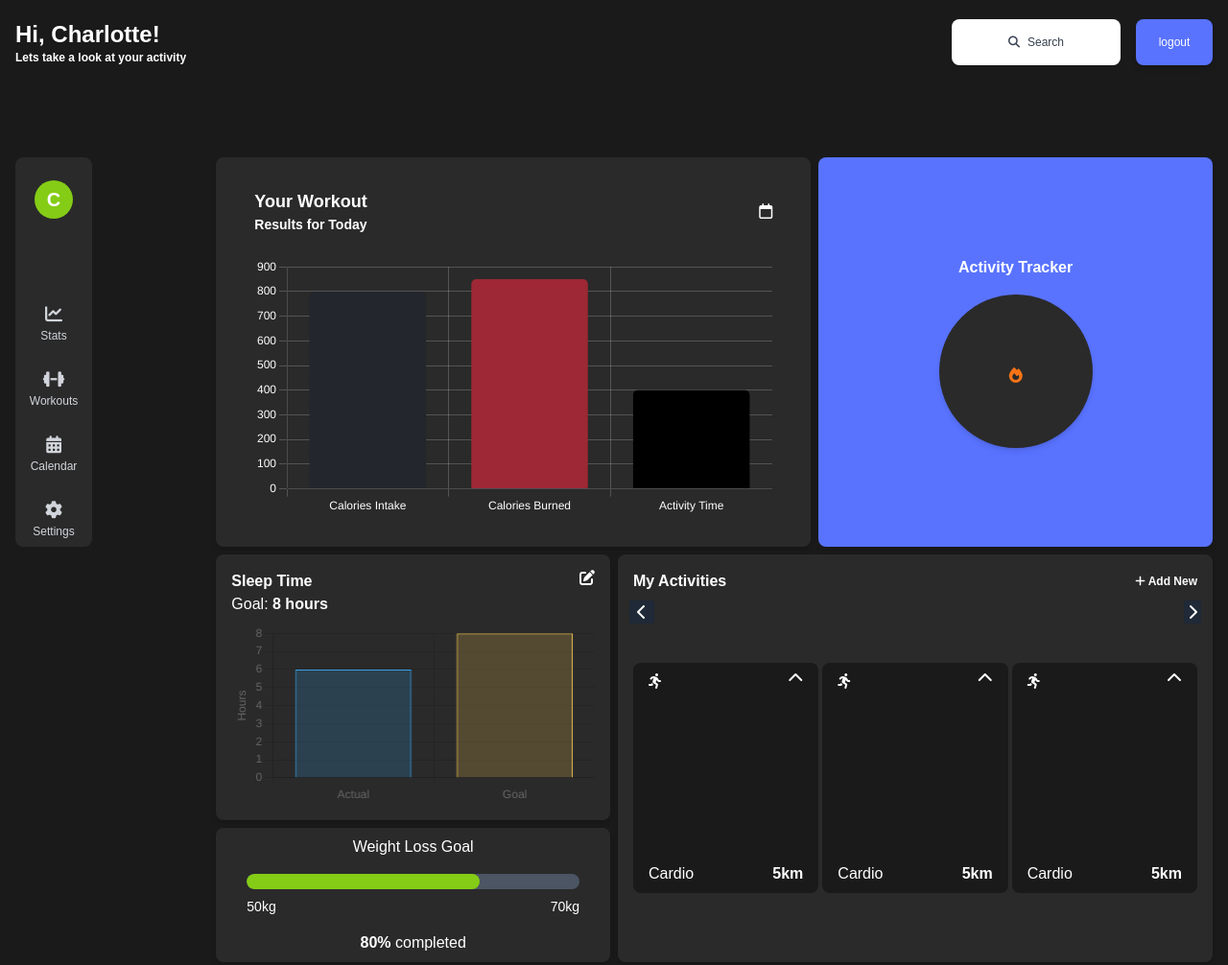
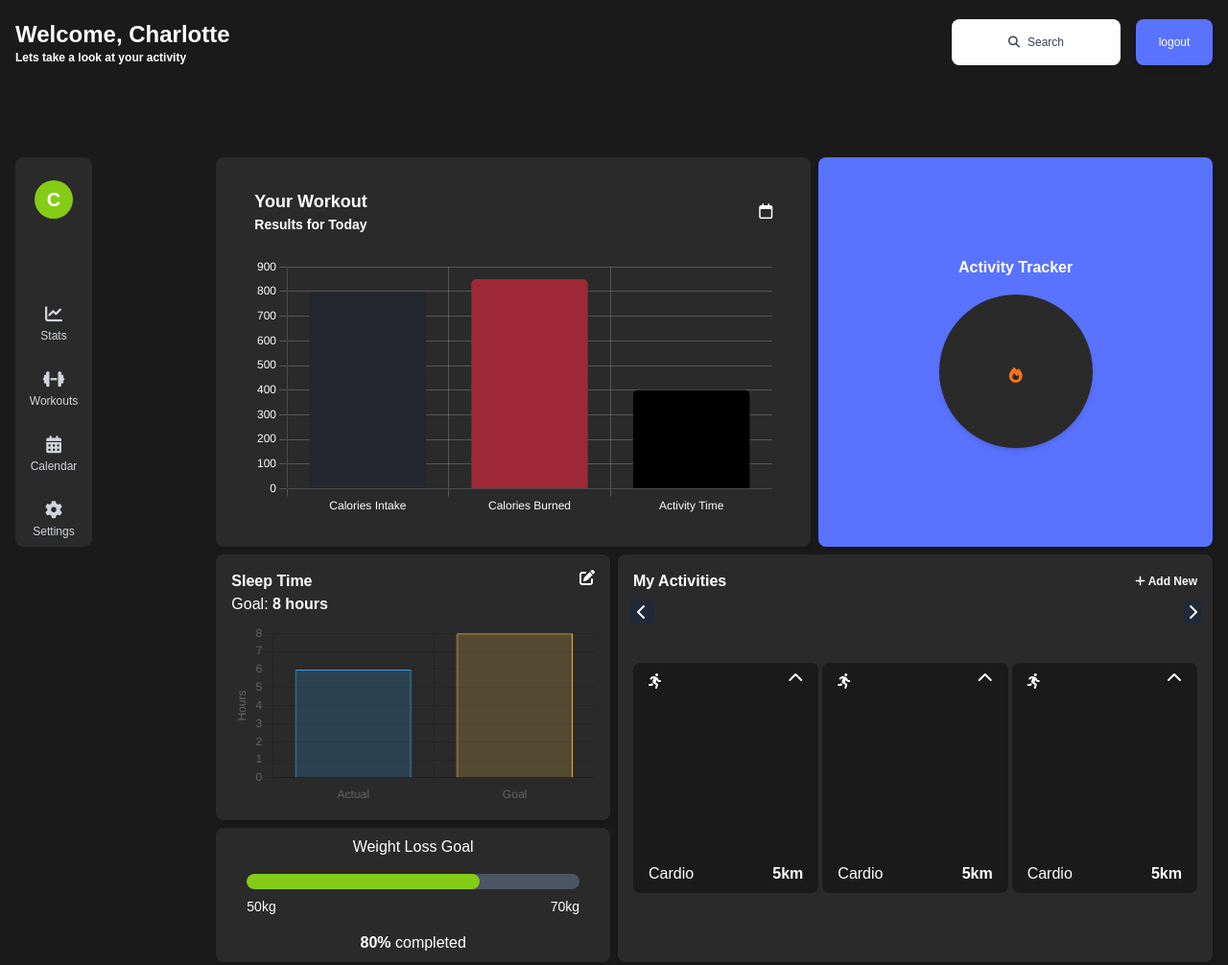
Before and after one commit to rubentotterman/logify-main, a website built with webpack: page src/index.html in a window 1280 px wide. Shown: the top 1006 px of the page at 96% size. Built offline with nearby package versions, Linux system fonts and the light colour scheme.

Commit message:
Dynamic UI after login

```diff
--- a/src/index.html
+++ b/src/index.html
@@ -15,7 +15,7 @@
     <!--Navbar content-->
     <nav class="navbar justify-between text text-white pt-5 relative flex">
         <div class="flex flex-col justify-center">
-            <h1 class="font-bold text-2xl ">Hi, Charlotte!</h1>
+            <h1 id="basicHello" class="font-bold text-2xl ">Hi!</h1>
             <h1 id="userWelcome" class="font-bold text-2xl hidden">Welcome, Charlotte</h1>
             <p class="text-xs font-semibold">Lets take a look at your activity</p>
         </div>
--- a/src/main.js
+++ b/src/main.js
@@ -36,10 +36,12 @@ async function checkSession() {
     const loginButton = document.getElementById("loginButton");
     const logoutButton = document.getElementById("logoutButton");
     const userWelcome = document.getElementById("userWelcome");
+    const basicHello = document.getElementById("basicHello");
 
     loginButton?.classList.add("hidden");
     logoutButton?.classList.remove("hidden");
-    userWelcome.textContent = `Welcome, ${user.user_metadata.name || "User"}!`;
+    userWelcome?.classList.remove("hidden");
+    basicHello?.classList.add("hidden");
   } else {
     console.log("No user logged in");
 
@@ -78,6 +80,7 @@ document.addEventListener("DOMContentLoaded", async () => {
   const discordLoginButton = document.getElementById("discordLoginButton");
   const logoutButton = document.getElementById("logoutBtn");
   const userWelcome = document.getElementById("userWelcome");
+  const userHello = document.getElementById("userHello");
 
   // Show popup when login button is clicked
   loginButton?.addEventListener("click", () => {
@@ -90,6 +93,8 @@ document.addEventListener("DOMContentLoaded", async () => {
     console.log("Close button is clicked");
     loginPopup.classList.add("hidden");
   });
+
+
 
   // Login with Discord
   discordLoginButton?.addEventListener("click", async () => {
```
